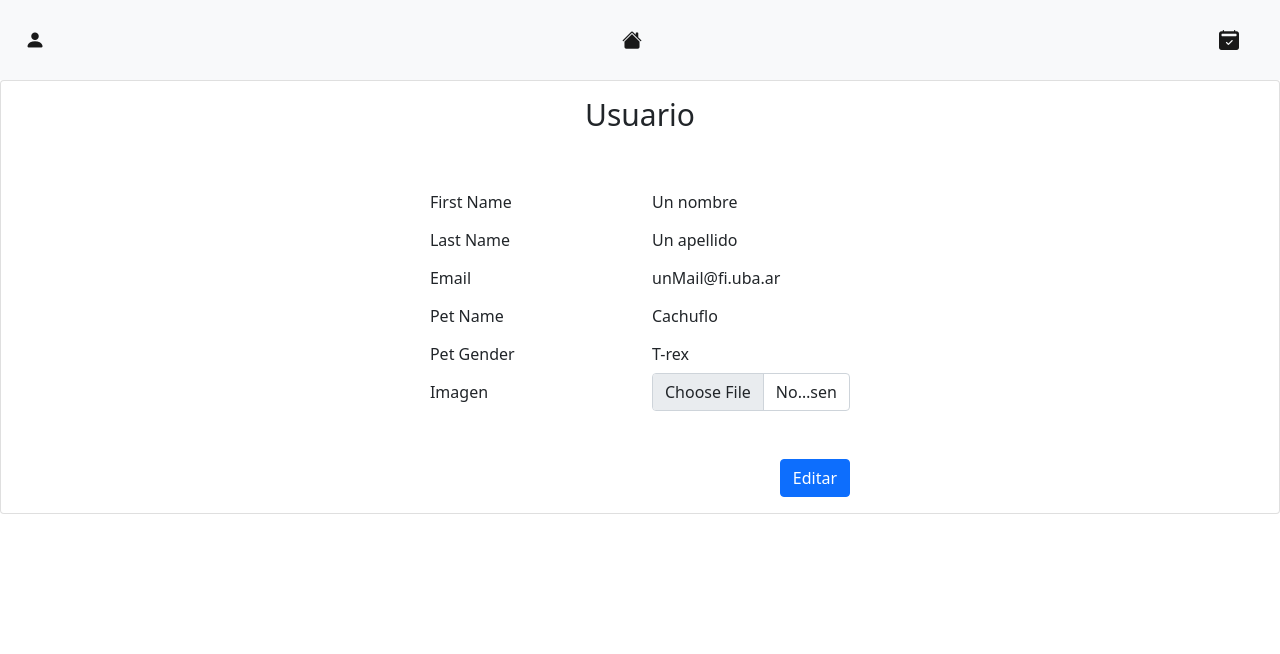
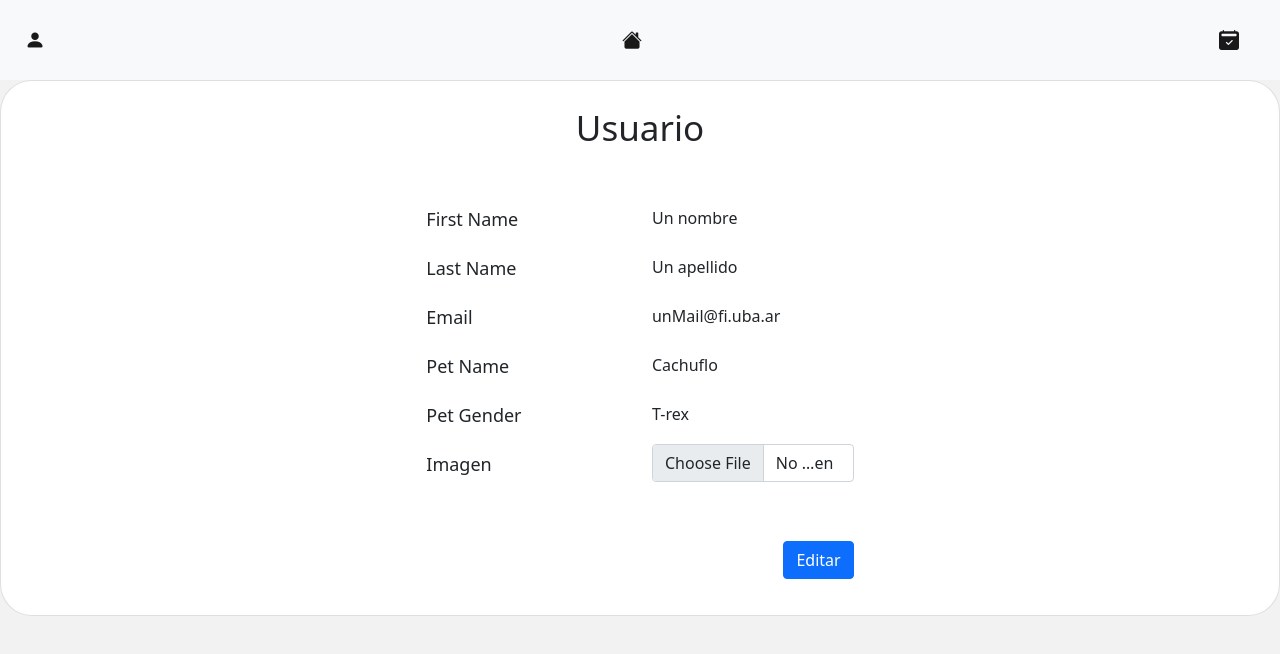
Before and after one commit to fint-fiuba/react-frontend, a React (Create React App) app: page /user in a window 1280 px wide. Shown: the top 654 px of the page. Built offline with nearby package versions, Linux system fonts and the light colour scheme.

Commit message:
style: added & changed in views

```diff
--- a/public/css/styles.css
+++ b/public/css/styles.css
@@ -24,3 +24,7 @@
 .mar-l-30 {
     margin-left: 30px;
 }
+
+body{
+    background-color: #f1f1f1e3 !important;
+}
--- a/src/css/UserCard.css
+++ b/src/css/UserCard.css
@@ -1,14 +1,39 @@
 .user_card{
     align-items: center;
+    border-radius: 2.0rem !important;
+    height: 67vh;
 }
 
 .user_card_title{
     text-align: center;
+    margin: 10px;
     margin-bottom: 50px;
     overflow: hidden;
-    font-size: 30px;
+    font-size: 35px;
 }
 
 .boton_submit{
     align-content: center;
 }
+
+.col-form-label{
+    font-size: 18px !important;
+    padding-bottom: 15px !important;
+}
+
+
+.user_card_btn_cancel{
+    margin-right: 10px;
+}
+
+.user_card_buttons{
+    padding: 10px;
+}
+
+.user_card_body{
+    overflow: hidden;
+}
+
+.user_card_form{
+    padding: 4px;
+}
--- /dev/null
+++ b/src/css/UserInformation.css
@@ -0,0 +1,5 @@
+
+
+.section{
+    padding: 50px 25vw 0px 25vw;
+}
```
Also changed, not shown: src/css/MatchList.css (line endings or trailing spaces).
